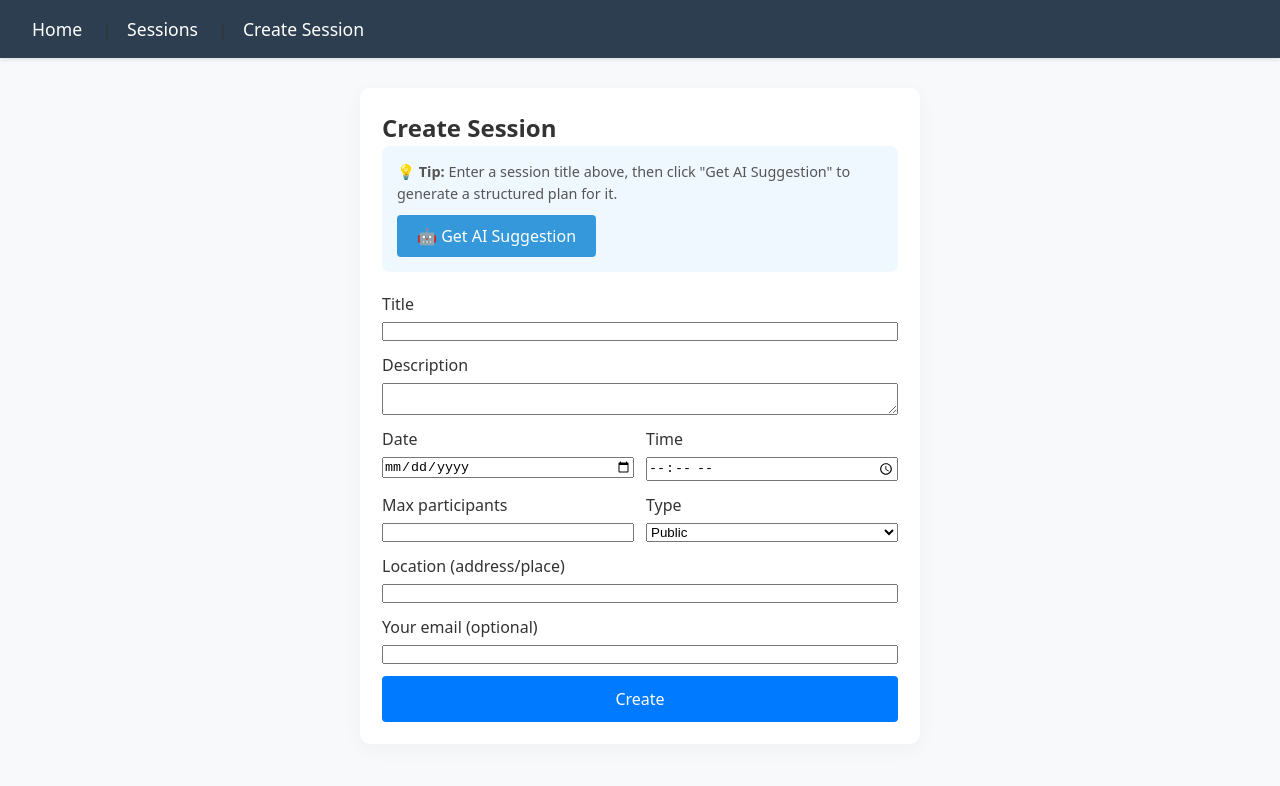
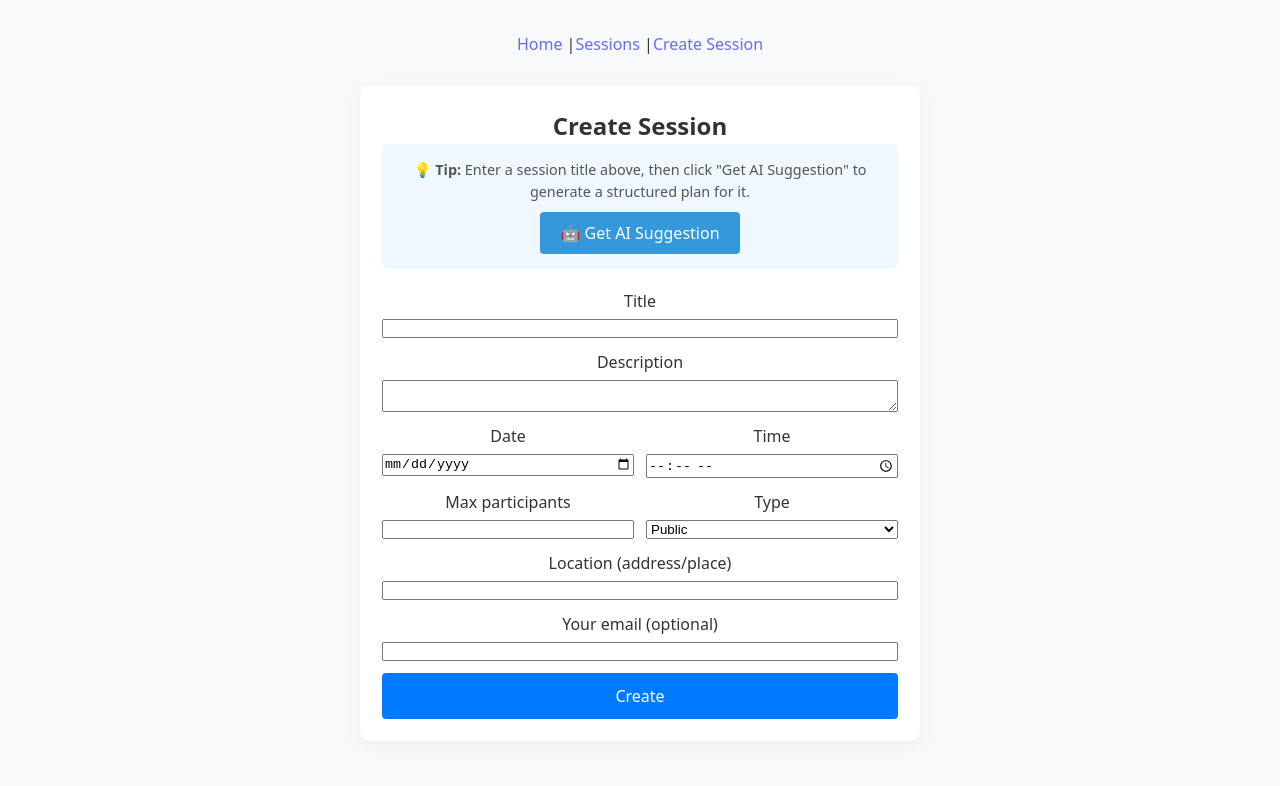
Before and after one commit to mahasan24/Hobby-Session-planner, a React app in the folder frontend/: page /create in a window 1280 px wide. Shown: the top 786 px of the page. Built offline with nearby package versions, Linux system fonts and the light colour scheme; the HTML template or start-up script is replaced by a standard one.

Commit message:
update css file

```diff
--- a/frontend/src/App.css
+++ b/frontend/src/App.css
@@ -1,22 +1,42 @@
-nav {
-  background-color: #2c3e50;
-  padding: 1rem 2rem;
-  margin-bottom: 0;
-  box-shadow: 0 2px 4px rgba(0, 0, 0, 0.1);
+#root {
+  max-width: 1280px;
+  margin: 0 auto;
+  padding: 2rem;
+  text-align: center;
 }
 
-nav a {
-  color: white;
-  text-decoration: none;
-  margin: 0 1rem;
-  font-size: 1.1rem;
-  transition: color 0.3s ease;
+.logo {
+  height: 6em;
+  padding: 1.5em;
+  will-change: filter;
+  transition: filter 300ms;
+}
+.logo:hover {
+  filter: drop-shadow(0 0 2em #646cffaa);
+}
+.logo.react:hover {
+  filter: drop-shadow(0 0 2em #61dafbaa);
 }
 
-nav a:hover {
-  color: #3498db;
+@keyframes logo-spin {
+  from {
+    transform: rotate(0deg);
+  }
+  to {
+    transform: rotate(360deg);
+  }
 }
 
-nav a:first-child {
-  margin-left: 0;
+@media (prefers-reduced-motion: no-preference) {
+  a:nth-of-type(2) .logo {
+    animation: logo-spin infinite 20s linear;
+  }
 }
+
+.card {
+  padding: 2em;
+}
+
+.read-the-docs {
+  color: #888;
+}
```
